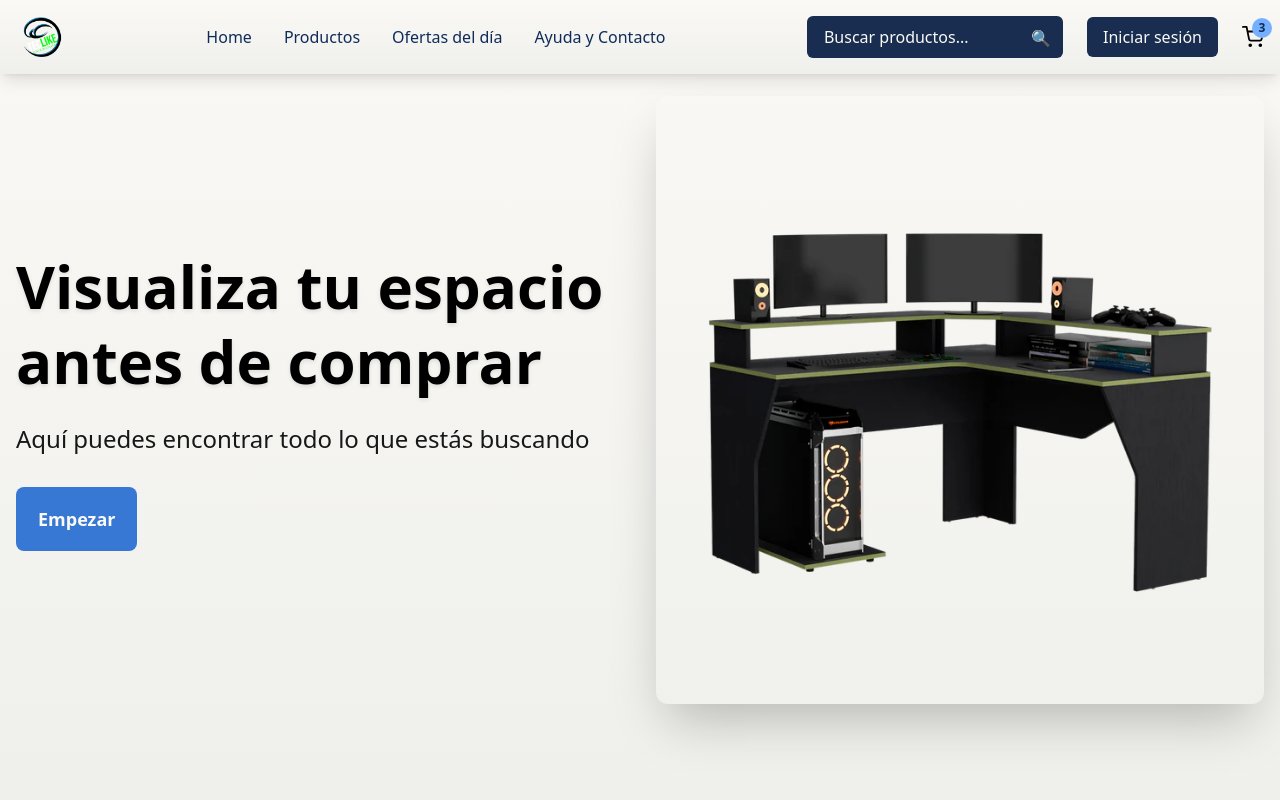
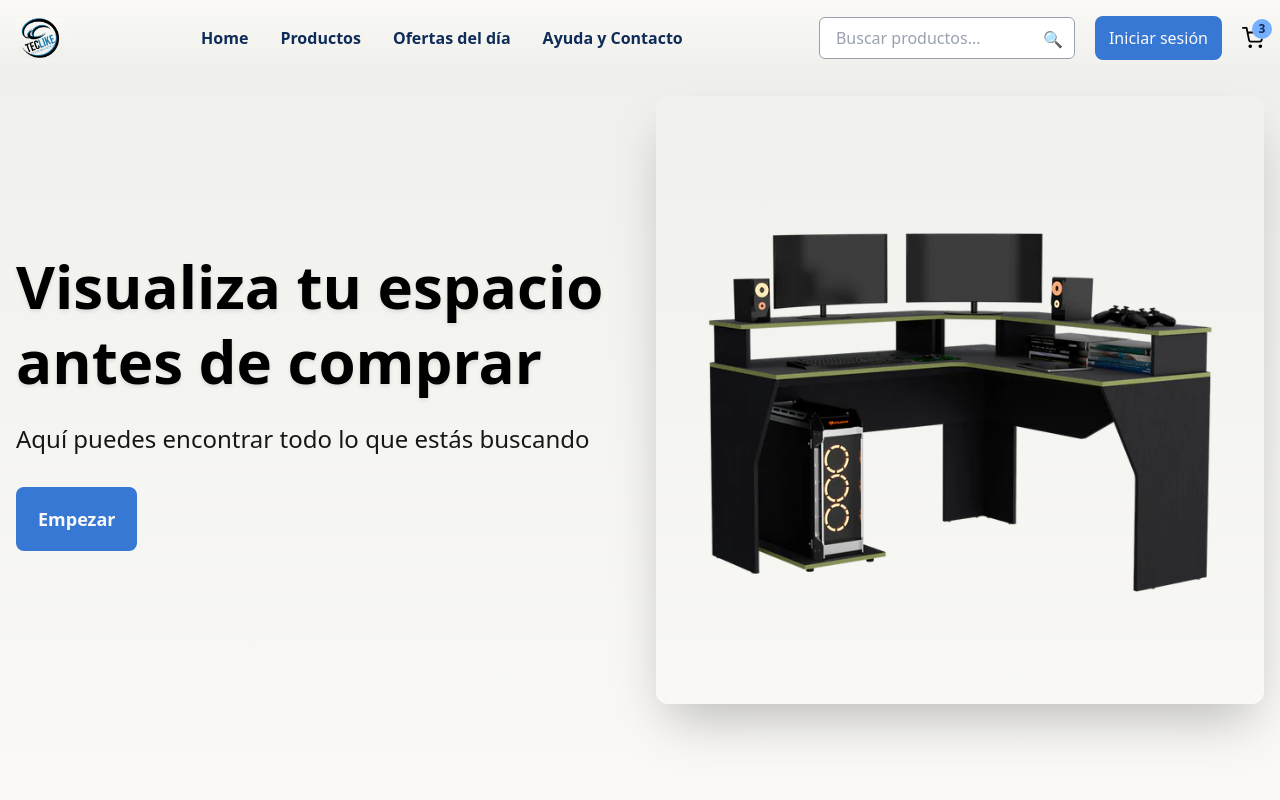
Before and after one commit to MisaelBohorquez27/Teclike-Store-3D, a Next.js app in the folder apps/frontend/: page / in a window 1280 px wide. Shown: the top 800 px of the page. Built offline with nearby package versions, Linux system fonts and the light colour scheme.

Commit message:
add(Adding responsive styles in Navbar)

```diff
--- a/apps/frontend/src/app/globals.css
+++ b/apps/frontend/src/app/globals.css
@@ -49,9 +49,10 @@
 
 /* HeroBanner */
 .hero-bg {
-  background: linear-gradient(180deg,
+  background: linear-gradient(0deg,
       var(--color-background) 0%,
       var(--color-background-gradient) 100%);
+  background: opacity(0.9);
 }
 
 .hero-title {
--- a/apps/frontend/src/components/Navbar.tsx
+++ b/apps/frontend/src/components/Navbar.tsx
@@ -4,8 +4,9 @@ import Image from "next/image";
 import { useState, useEffect } from "react";
 import { FiMenu, FiX, FiSearch } from "react-icons/fi";
 import { SearchBar } from "./SearchBar";
-import logo from "../../public/logos/Logo2.png";
+import logo from "../../public/logos/Logo4.png";
 import CartIcon from "./CartIcon";
+import Button from "./ui/PagesButtons";
 
 export function Navbar() {
   const [isOpen, setIsOpen] = useState(false);
@@ -43,20 +44,32 @@ export function Navbar() {
     return () => window.removeEventListener("resize", handleResize);
   }, []);
 
+  // Componente auxiliar para los links
+  const NavLink = ({ href, text }: { href: string; text: string }) => (
+    <Link
+      href={href}
+      className="block py-2 md:py-0 Navbar-text transition-colors border-b md:border-0 border-gray-700"
+      onClick={() => setIsOpen(false)}
+    >
+      {text}
+    </Link>
+  );
+
   return (
     <nav
-      className={`fixed top-0 left-0 w-full z-50 transition-transform duration-300 ease-in-out ${
+      className={`fixed top-0 w-full z-50 Navbar-bg backdrop-blur-sm left-0 transition-transform duration-300 ease-in-out ${
         scrolled ? "-translate-y-full" : "translate-y-0"
-      } Navbar-bg backdrop-bluZ-sm shadow-lg`}
+      }`}
     >
       <div className="container mx-auto px-4">
-        <div className="flex justify-between items-center py-4">
+        <div className="flex justify-between items-center py-4 md:flex">
           {/* Logo y menú hamburguesa (mobile) */}
-          <div className="flex items-center">
+          <div className="flex items-center Navbar-bg md:shrink-0">
             <button
-              className="md:hidden mr-4"
+              className="md:hidden mr-3 p-1"
               onClick={() => setIsOpen(!isOpen)}
               aria-label="Menú"
+              aria-expanded={isOpen}
             >
               {isOpen ? <FiX size={24} /> : <FiMenu size={24} />}
             </button>
@@ -66,7 +79,7 @@ export function Navbar() {
                 alt="Logo"
                 width={120}
                 height={40}
-                className="h-10 w-auto"
+                className="h-8 w-auto md:h-10 sm:h-9"
                 priority
               />
             </Link>
@@ -74,7 +87,7 @@ export function Navbar() {
 
           {/* Menú central */}
           <div
-            className={`absolute md:static top-full left-0 w-full md:w-auto md:bg-transparent transition-all duration-300 ${
+            className={`absolute md:static top-full left-0 w-full md:w-auto Navbar-text bg-[var(--color-background-gradient)] font-semibold md:bg-transparent transition-all duration-300 ${
               isOpen ? "block" : "hidden md:block"
             }`}
           >
@@ -87,23 +100,15 @@ export function Navbar() {
           </div>
 
           {/* Barra de búsqueda y acciones */}
-          <div className="flex items-center space-x-4 md:space-x-6">
+          <div className="flex items-center space-x-3 md:space-x-5">
             {/* SearchBar solo en desktop */}
             <div className="hidden md:block">
-              <SearchBar darkMode />
+              <SearchBar />
             </div>
 
-            {/* Icono de búsqueda en mobile */}
-            <button className="md:hidden">
-              <FiSearch size={20} />
-            </button>
-
-            <Link
-              href="/login"
-              className="hidden md:block bg-[#182d50] text-[#FAF9F6] px-4 py-2 rounded-md hover:bg-[#3778d4] hover:bg-opacity-20 transition-colors"
-            >
-              Iniciar sesión
-            </Link>
+            <Button variant="primary" size="xs">
+              <Link href="/login">Iniciar sesión</Link>
+            </Button>
 
             <CartIcon />
           </div>
@@ -111,21 +116,11 @@ export function Navbar() {
 
         {/* SearchBar para mobile (aparece al hacer clic en el icono) */}
         {isOpen && (
-          <div className="md:hidden p-4">
-            <SearchBar darkMode />
+          <div className="md:hidden px-4 pb-3">
+            <SearchBar />
           </div>
         )}
       </div>
     </nav>
   );
 }
-
-// Componente auxiliar para los links
-const NavLink = ({ href, text }: { href: string; text: string }) => (
-  <Link
-    href={href}
-    className="block py-2 md:py-0 Navbar-text transition-colors border-b md:border-0 border-gray-700"
-  >
-    {text}
-  </Link>
-);
--- a/apps/frontend/src/components/SearchBar.tsx
+++ b/apps/frontend/src/components/SearchBar.tsx
@@ -6,9 +6,9 @@ export function SearchBar({ darkMode = false }: { darkMode?: boolean }) {
       <input
         type="text"
         placeholder="Buscar productos..."
-        className={`border rounded-md py-2 px-4 w-64 focus:outline-none focus:ring-1 ${
+        className={`border border-gray-400 rounded-md py-2 px-4 w-64 focus:outline-none focus:ring-1 bg-white placeholder-gray-400 text-gray-700 ${
           darkMode
-            ? "bg-[#182d50] border border-transparent text-[#FAF9F6] placeholder-[#FAF9F6] placeholder-opacity-70 focus:ring-[#3778d4]"
+            ? "bg-[#182d50] border text-[#FAF9F6] placeholder-[#FAF9F6] placeholder-opacity-70 focus:ring-[#3778d4]"
             : "border-gray-300 focus:ring-blue-500"
         }`}
       />
--- a/apps/frontend/src/components/ui/PagesButtons.tsx
+++ b/apps/frontend/src/components/ui/PagesButtons.tsx
@@ -5,7 +5,7 @@ import { motion, useReducedMotion } from "framer-motion";
 
 interface ButtonProps extends ComponentPropsWithoutRef<typeof motion.button> {
   variant?: "primary" | "secondary" | "addCart" | "outline" | "submit";
-  size?: "xs" | "2xs" | "s" | "m" | "xl" | "2xl";
+  size?: "2xs" | "xs" | "s" | "m" | "xl" | "2xl";
 }
 
 const Button: FC<ButtonProps> = ({
@@ -19,7 +19,7 @@ const Button: FC<ButtonProps> = ({
 
   return (
     <motion.button
-      whileHover={{ scale: prefersReducedMotion ? 1 : 1.05 }}
+      whileHover={{ scale: prefersReducedMotion ? 1 : 1.02 }}
       whileTap={{ scale: prefersReducedMotion ? 1 : 0.98 }}
       className={cn(
         "rounded-lg font-semibold transition-all duration-300 focus-visible:outline-none focus-visible:ring-2 focus-visible:ring-offset-2",
@@ -33,8 +33,8 @@ const Button: FC<ButtonProps> = ({
           "bg-transparent text-[#0F2C59] border-2 border-[#0F2C59] hover:bg-[#0F2C59] hover:text-[#FAF9F6]",
         variant === "submit" &&
           "bg-[#3778d4] text-[#FAF9F6] hover:bg-[#5ca0ff] border-2 border-transparent",
-        size === "2xs" && "px-2 py-1 text-2xs font-extralight",
-        size === "xs" && "px-3 py-2 md:text-xs font-medium",
+        size === "2xs" && "px-2 py-1 text-xs font-extralight",
+        size === "xs" && "px-3 py-2 md:text-s font-medium",
         size === "s" && "px-4 py-3 md:text-sm font-medium",
         size === "m" && "px-5 py-4 md:text-base font-semibold",
         size === "xl" && "px-5 py-4 md:text-lg font-semibold",
```
